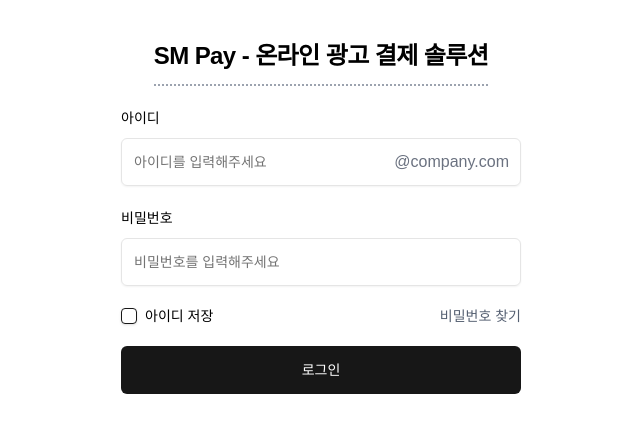
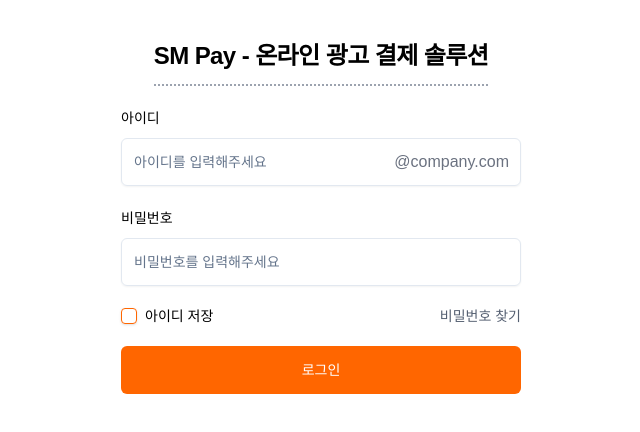
Before and after one commit to searchm-tech/smpay-frontend, a Next.js app: page /sign-in in a window 1280 px wide. Shown: the top 432 px of the page, without its empty margins (319-959 px from the left). Built offline with nearby package versions, Linux system fonts and the light colour scheme; a web font is replaced by a local one.

Commit message:
fix : 테마 색상 오렌지로 변경

```diff
--- a/app/globals.css
+++ b/app/globals.css
@@ -27,56 +27,71 @@
 @layer base {
   :root {
     --background: 0 0% 100%;
-    --foreground: 0 0% 3.9%;
+    --foreground: 222.2 84% 4.9%;
     --card: 0 0% 100%;
-    --card-foreground: 0 0% 3.9%;
+    --card-foreground: 222.2 84% 4.9%;
     --popover: 0 0% 100%;
-    --popover-foreground: 0 0% 3.9%;
-    --primary: 0 0% 9%;
-    --primary-foreground: 0 0% 98%;
-    --secondary: 0 0% 96.1%;
-    --secondary-foreground: 0 0% 9%;
-    --muted: 0 0% 96.1%;
-    --muted-foreground: 0 0% 45.1%;
-    --accent: 0 0% 96.1%;
-    --accent-foreground: 0 0% 9%;
+    --popover-foreground: 222.2 84% 4.9%;
+    --primary: 24 100% 50%;
+    --primary-foreground: 210 40% 98%;
+    --secondary: 210 40% 96.1%;
+    --secondary-foreground: 222.2 47.4% 11.2%;
+    --muted: 210 40% 96.1%;
+    --muted-foreground: 215.4 16.3% 46.9%;
+    --accent: 210 40% 96.1%;
+    --accent-foreground: 222.2 47.4% 11.2%;
     --destructive: 0 84.2% 60.2%;
-    --destructive-foreground: 0 0% 98%;
-    --border: 0 0% 89.8%;
-    --input: 0 0% 89.8%;
-    --ring: 0 0% 3.9%;
-    --chart-1: 12 76% 61%;
-    --chart-2: 173 58% 39%;
-    --chart-3: 197 37% 24%;
-    --chart-4: 43 74% 66%;
-    --chart-5: 27 87% 67%;
+    --border: 214.3 31.8% 91.4%;
+    --input: 214.3 31.8% 91.4%;
+    --ring: 24 100% 50%;
     --radius: 0.5rem;
+    --chart-1: oklch(0.646 0.222 41.116);
+    --chart-2: oklch(0.6 0.118 184.704);
+    --chart-3: oklch(0.398 0.07 227.392);
+    --chart-4: oklch(0.828 0.189 84.429);
+    --chart-5: oklch(0.769 0.188 70.08);
+    --sidebar: oklch(0.985 0 0);
+    --sidebar-foreground: oklch(0.141 0.005 285.823);
+    --sidebar-primary: oklch(0.705 0.213 47.604);
+    --sidebar-primary-foreground: oklch(0.98 0.016 73.684);
+    --sidebar-accent: oklch(0.967 0.001 286.375);
+    --sidebar-accent-foreground: oklch(0.21 0.006 285.885);
+    --sidebar-border: oklch(0.92 0.004 286.32);
+    --sidebar-ring: oklch(0.705 0.213 47.604);
   }
+
   .dark {
-    --background: 0 0% 3.9%;
-    --foreground: 0 0% 98%;
-    --card: 0 0% 3.9%;
-    --card-foreground: 0 0% 98%;
-    --popover: 0 0% 3.9%;
-    --popover-foreground: 0 0% 98%;
-    --primary: 0 0% 98%;
-    --primary-foreground: 0 0% 9%;
-    --secondary: 0 0% 14.9%;
-    --secondary-foreground: 0 0% 98%;
-    --muted: 0 0% 14.9%;
-    --muted-foreground: 0 0% 63.9%;
-    --accent: 0 0% 14.9%;
-    --accent-foreground: 0 0% 98%;
+    --background: 222.2 84% 4.9%;
+    --foreground: 210 40% 98%;
+    --card: 222.2 84% 4.9%;
+    --card-foreground: 210 40% 98%;
+    --popover: 222.2 84% 4.9%;
+    --popover-foreground: 210 40% 98%;
+    --primary: 24 100% 50%;
+    --primary-foreground: 210 40% 98%;
+    --secondary: 217.2 32.6% 17.5%;
+    --secondary-foreground: 210 40% 98%;
+    --muted: 217.2 32.6% 17.5%;
+    --muted-foreground: 215 20.2% 65.1%;
+    --accent: 217.2 32.6% 17.5%;
+    --accent-foreground: 210 40% 98%;
     --destructive: 0 62.8% 30.6%;
-    --destructive-foreground: 0 0% 98%;
-    --border: 0 0% 14.9%;
-    --input: 0 0% 14.9%;
-    --ring: 0 0% 83.1%;
-    --chart-1: 220 70% 50%;
-    --chart-2: 160 60% 45%;
-    --chart-3: 30 80% 55%;
-    --chart-4: 280 65% 60%;
-    --chart-5: 340 75% 55%;
+    --border: 217.2 32.6% 17.5%;
+    --input: 217.2 32.6% 17.5%;
+    --ring: 24 100% 50%;
+    --chart-1: oklch(0.488 0.243 264.376);
+    --chart-2: oklch(0.696 0.17 162.48);
+    --chart-3: oklch(0.769 0.188 70.08);
+    --chart-4: oklch(0.627 0.265 303.9);
+    --chart-5: oklch(0.645 0.246 16.439);
+    --sidebar: oklch(0.21 0.006 285.885);
+    --sidebar-foreground: oklch(0.985 0 0);
+    --sidebar-primary: oklch(0.646 0.222 41.116);
+    --sidebar-primary-foreground: oklch(0.98 0.016 73.684);
+    --sidebar-accent: oklch(0.274 0.006 286.033);
+    --sidebar-accent-foreground: oklch(0.985 0 0);
+    --sidebar-border: oklch(1 0 0 / 10%);
+    --sidebar-ring: oklch(0.646 0.222 41.116);
   }
 
   html {
```
